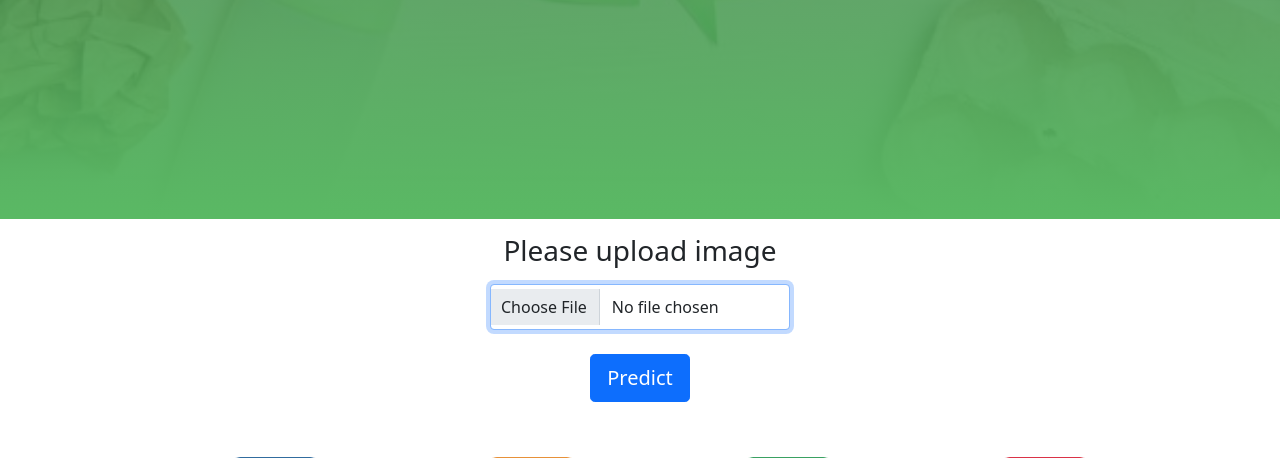
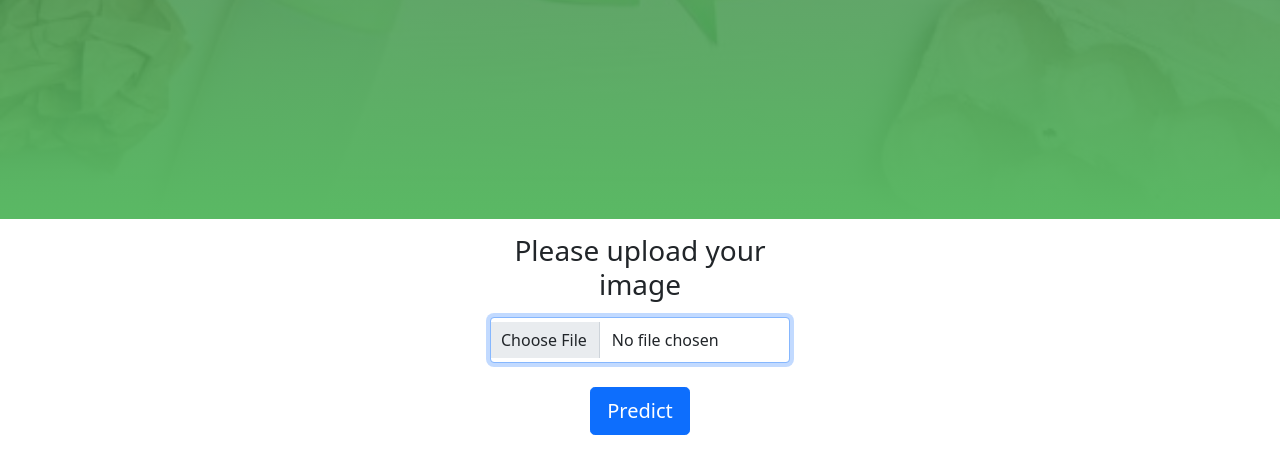
Before and after one commit to Khadija-BOUAG/garbage_classifier, a Flask app: page / in a window 1280 px wide. Shown: the part 581-1039 px from the top of the page. Run offline with Flask 2, Linux system fonts and the light colour scheme; parts of the project's set-up code (start-up, migrations or seed data) failed here and were passed over; some libraries are stand-ins or nearby versions.

Commit message:
Update try2.html

```diff
--- a/templates/try2.html
+++ b/templates/try2.html
@@ -23,7 +23,7 @@
     </section>
     <section>
         <form class="form-upload" method=post enctype=multipart/form-data>
-            <h1 class="h3 mb-3 font-weight-normal">Please upload image</h1>
+            <h1 class="h3 mb-3 font-weight-normal">Please upload your image</h1>
             <input type="file" id="image" name="image" class="form-control" required="" autofocus="">
             <br>
             <button class="btn btn-lg btn-primary btn-block" type="submit">Predict</button>
```
